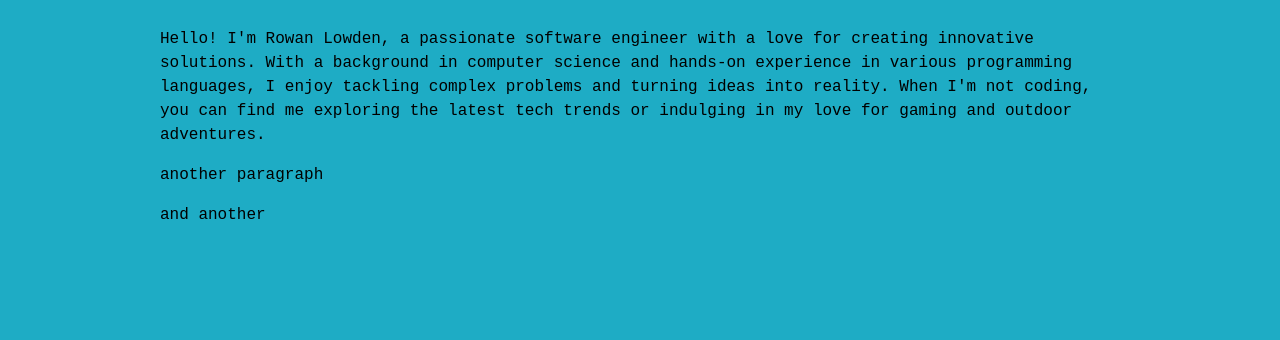
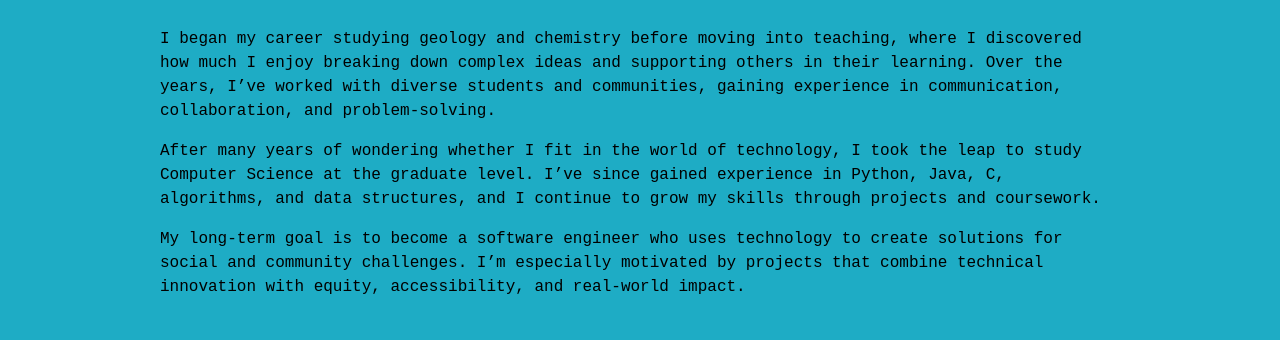
Before and after one commit to rlowden22/rlowden22.github.io, a website with bundled scripts: page about/index.html in a window 1280 px wide. Shown: the part 217-557 px from the top of the page. Built offline with nearby package versions, Linux system fonts and the light colour scheme.

Commit message:
final edits

```diff
--- a/about/index.html
+++ b/about/index.html
@@ -45,12 +45,9 @@
 
   <section id="about-me" class="about-section">
     <h2>About Me</h2>
-    <p>Hello! I'm Rowan Lowden, a passionate software engineer with a love for creating innovative solutions.
-        With a background in computer science and hands-on experience in various programming languages, I enjoy
-         tackling complex problems and turning ideas into reality. When I'm not coding, you can find me exploring
-         the latest tech trends or indulging in my love for gaming and outdoor adventures.</p>
-    <p> another paragraph</p>
-    <p> and another</p>
+    <p>I began my career studying geology and chemistry before moving into teaching, where I discovered how much I enjoy breaking down complex ideas and supporting others in their learning. Over the years, I’ve worked with diverse students and communities, gaining experience in communication, collaboration, and problem-solving.</p>
+    <p> After many years of wondering whether I fit in the world of technology, I took the leap to study Computer Science at the graduate level. I’ve since gained experience in Python, Java, C, algorithms, and data structures, and I continue to grow my skills through projects and coursework.</p>
+    <p>My long-term goal is to become a software engineer who uses technology to create solutions for social and community challenges. I’m especially motivated by projects that combine technical innovation with equity, accessibility, and real-world impact.</p>
     </section>
 
     <section id="education" class="card-grid">
--- a/package.json
+++ b/package.json
@@ -5,5 +5,10 @@
   "description": "Personal site using ES6 modules",
   "scripts": {
     "start": "echo \"Open with Live Server or any static server\""
+  },
+  "devDependencies": {
+    "@eslint/js": "^9.36.0",
+    "eslint-plugin-import": "^2.32.0",
+    "eslint-plugin-react": "^7.37.5"
   }
 }
```
Also changed, not shown: eslint.config.mjs (added, +7 -0 lines), index.html (+1 -1 lines), README.md, 1 other file.
